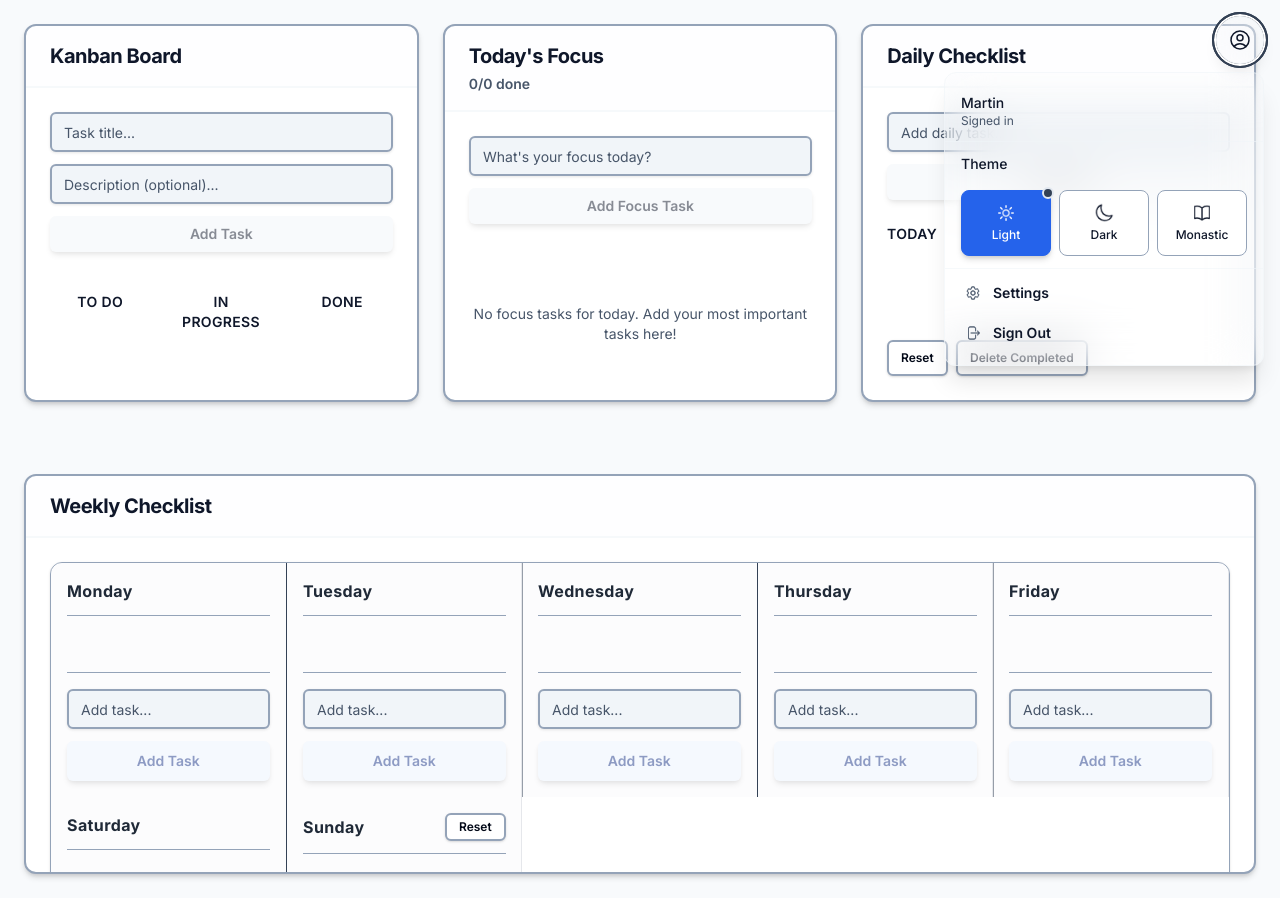
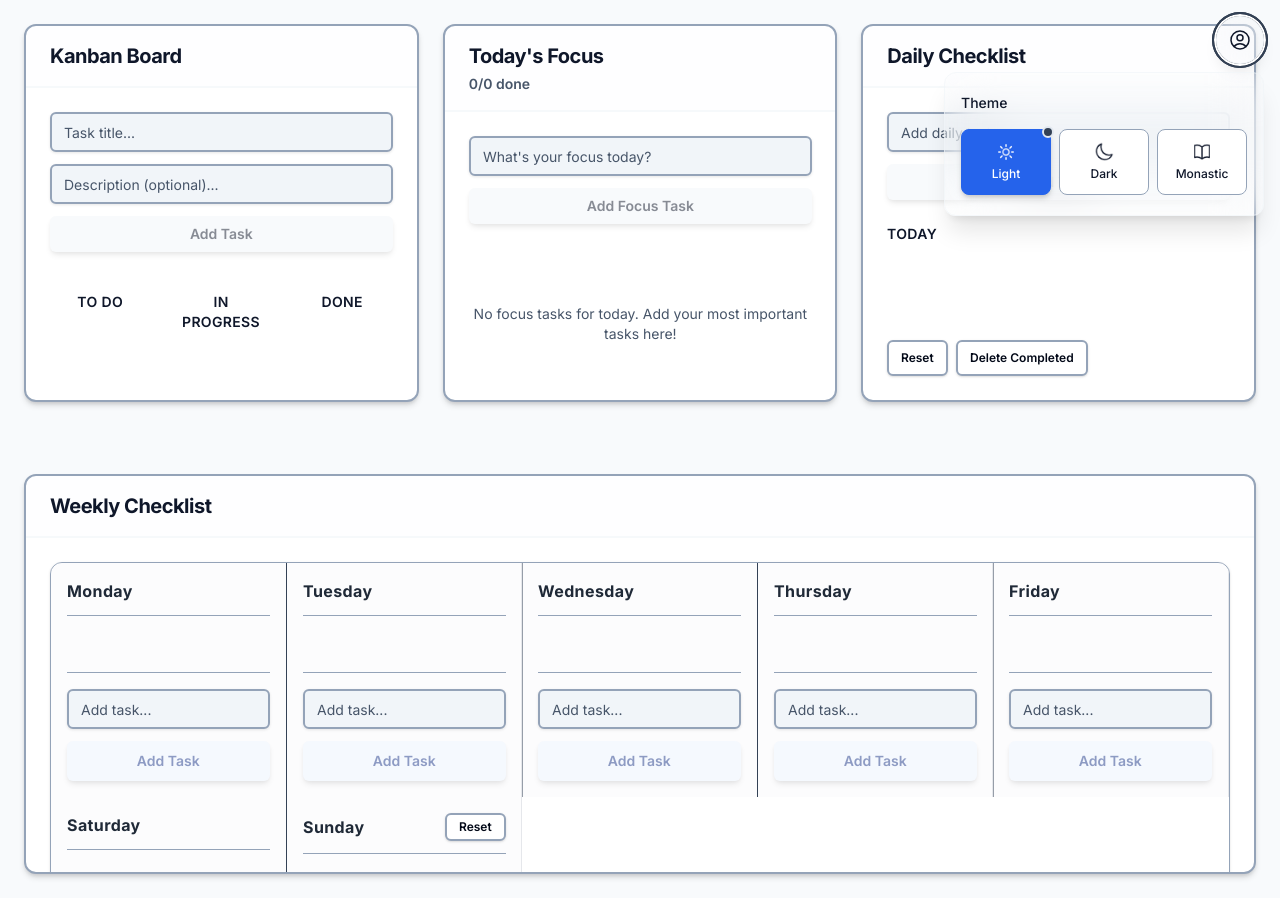
Before and after one commit to martinwinther/adhd-dashboard, a Next.js app: page /dashboard in a window 1280 px wide. Both pictures are taken after a click on the button "User menu". Built offline with nearby package versions, Linux system fonts and the light colour scheme.

Commit message:
refactor Navigation component by removing unused user info and sign-out/settings functionality

```diff
--- a/src/components/Navigation.tsx
+++ b/src/components/Navigation.tsx
@@ -1,6 +1,6 @@
 "use client";
 
-import { UserCircleIcon, ArrowRightOnRectangleIcon, Cog6ToothIcon } from "@heroicons/react/24/outline";
+import { UserCircleIcon } from "@heroicons/react/24/outline";
 import React, { useState, useRef, useEffect } from "react";
 import ThemeSwitcher from "./ThemeSwitcher";
 
@@ -8,8 +8,6 @@ const Navigation = () => {
 	const [isDropdownOpen, setIsDropdownOpen] = useState(false);
 	const dropdownRef = useRef<HTMLDivElement>(null);
 	const buttonRef = useRef<HTMLButtonElement>(null);
-
-	const name = "Martin"; // placeholder for user name
 
 	// Close dropdown when clicking outside or pressing Escape
 	useEffect(() => {
@@ -39,18 +37,6 @@ const Navigation = () => {
 		};
 	}, []);
 
-	const handleSignOut = () => {
-		// TODO: Implement sign out functionality
-		console.log("Sign out clicked");
-		setIsDropdownOpen(false);
-	};
-
-	const handleSettings = () => {
-		// TODO: Implement settings functionality
-		console.log("Settings clicked");
-		setIsDropdownOpen(false);
-	};
-
 	return (
 		<div className="fixed top-4 right-4 z-50">
 			{/* User Menu */}
@@ -70,33 +56,9 @@ const Navigation = () => {
 						ref={dropdownRef}
 						className="absolute right-0 mt-2 w-80 bg-surface/95 backdrop-blur-xl rounded-xl shadow-xl border border-accent/60 py-2 z-50 animate-in slide-in-from-top-2 duration-200"
 					>
-						{/* User Info */}
-						<div className="px-4 py-3 border-b border-accent/60">
-							<p className="text-sm font-medium text-primary">{name}</p>
-							<p className="text-xs text-muted">Signed in</p>
-						</div>
-
 						{/* Theme Switcher */}
-						<div className="px-4 py-3 border-b border-accent/60">
+						<div className="px-4 py-3">
 							<ThemeSwitcher />
-						</div>
-
-						{/* Menu Items */}
-						<div className="py-1">
-							<button
-								onClick={handleSettings}
-								className="flex items-center w-full px-4 py-2.5 text-sm text-primary hover:bg-accent/10 transition-colors duration-150 rounded-lg mx-1"
-							>
-								<Cog6ToothIcon className="w-4 h-4 mr-3 text-muted" />
-								Settings
-							</button>
-							<button
-								onClick={handleSignOut}
-								className="flex items-center w-full px-4 py-2.5 text-sm text-primary hover:bg-accent/10 transition-colors duration-150 rounded-lg mx-1"
-							>
-								<ArrowRightOnRectangleIcon className="w-4 h-4 mr-3 text-muted" />
-								Sign Out
-							</button>
 						</div>
 					</div>
 				)}
```
